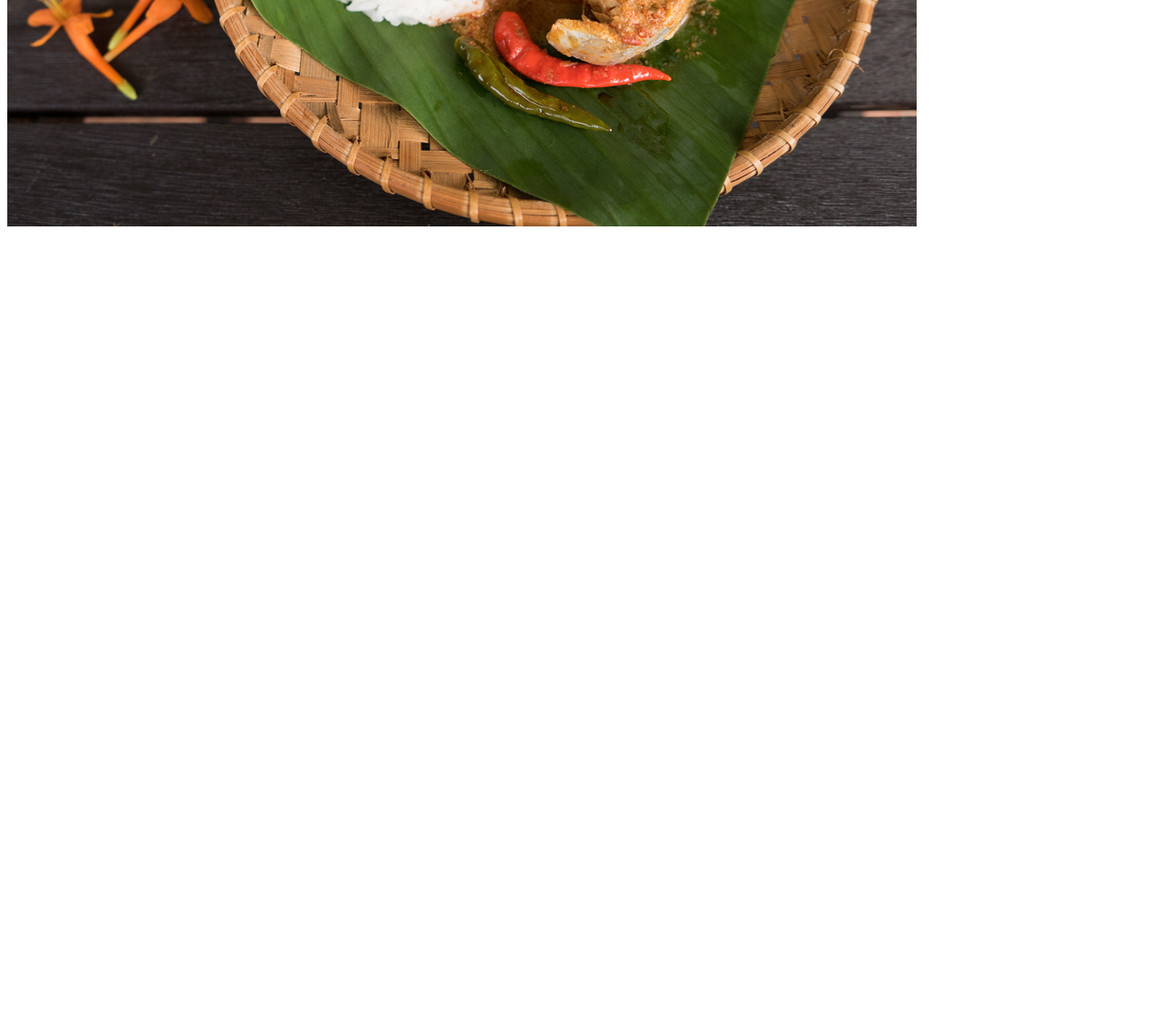
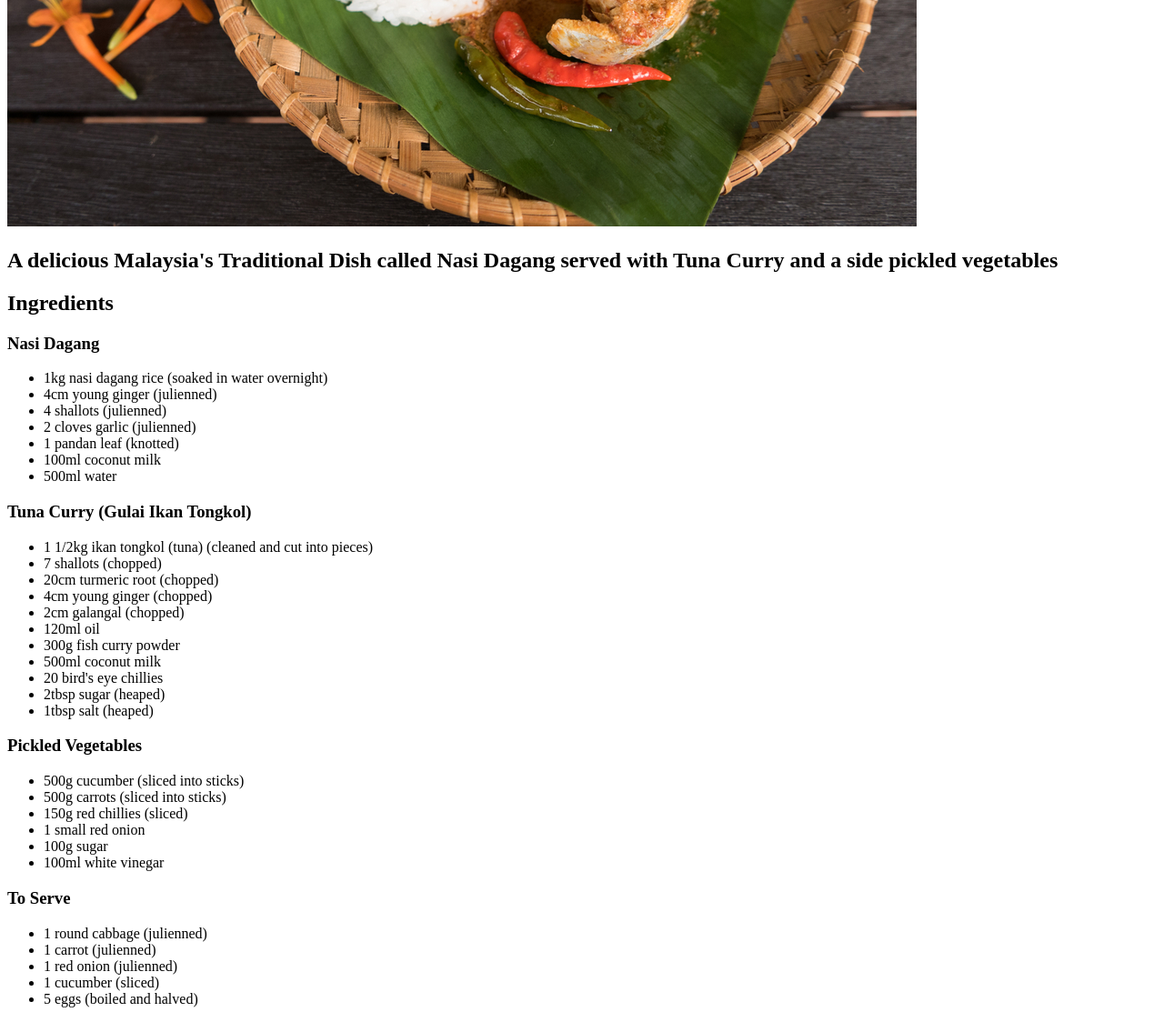
Before and after one commit to hakiminaim/odin-recipes, a plain HTML site: page recipes/nasidagang.html in a window 1280 px wide. Shown: the part 500-1624 px from the top of the page at 91% size. Before the commit the page ends 800 px from the top, so only its background shows below. Drawn offline with Linux system fonts and the light colour scheme.

Commit message:
Add and edit unordered lists of ingredients in nasidagang.html

```diff
--- a/recipes/nasidagang.html
+++ b/recipes/nasidagang.html
@@ -10,6 +10,50 @@
 
         <h1>Nasi Dagang</h1>
         <img src="../images/Webp.net-resizeimage-23.jpg" alt="Delicous Nasi Dagang">
+        <h2>A delicious Malaysia's Traditional Dish called Nasi Dagang served with Tuna Curry and a side pickled vegetables</h2>
+        <h2>Ingredients</h2>
+
+        <h3>Nasi Dagang</h3>
+        <ul>
+            <li>1kg nasi dagang rice (soaked in water overnight)</li>
+            <li>4cm young ginger (julienned)</li>
+            <li>4 shallots (julienned)</li>
+            <li>2 cloves garlic (julienned)</li>
+            <li>1 pandan leaf (knotted)</li>
+            <li>100ml coconut milk</li>
+            <li>500ml water</li>
+        </ul>
+        <h3>Tuna Curry (Gulai Ikan Tongkol)</h3>
+        <ul>
+            <li>1 1/2kg ikan tongkol (tuna) (cleaned and cut into pieces)</li>
+            <li>7 shallots (chopped)</li>
+            <li>20cm turmeric root (chopped)</li>
+            <li>4cm young ginger (chopped)</li>
+            <li>2cm galangal (chopped)</li>
+            <li>120ml oil</li>
+            <li>300g fish curry powder</li>
+            <li>500ml coconut milk</li>
+            <li>20 bird's eye chillies</li>
+            <li>2tbsp sugar (heaped)</li>
+            <li>1tbsp salt (heaped)</li>
+        </ul>
+        <h3>Pickled Vegetables</h3>
+        <ul>
+            <li>500g cucumber (sliced into sticks)</li>
+            <li>500g carrots (sliced into sticks)</li>
+            <li>150g red chillies (sliced)</li>
+            <li>1 small red onion</li>
+            <li>100g sugar</li>
+            <li>100ml white vinegar</li>
+        </ul>
+                <h3>To Serve</h3>
+        <ul>
+            <li>1 round cabbage (julienned)</li>
+            <li>1 carrot (julienned)</li>
+            <li>1 red onion (julienned)</li>
+            <li>1 cucumber (sliced)</li>
+            <li>5 eggs (boiled and halved)</li>
+        </ul>
 
     </body>
 
```
